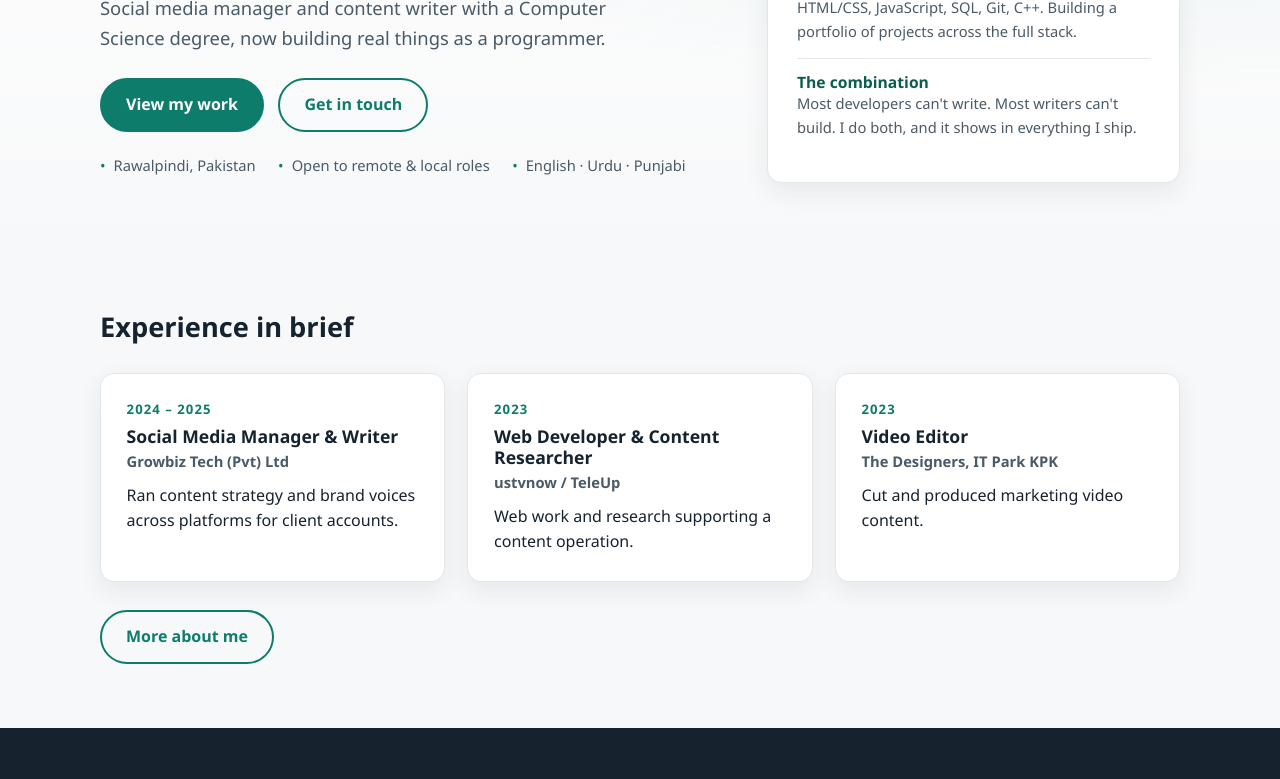
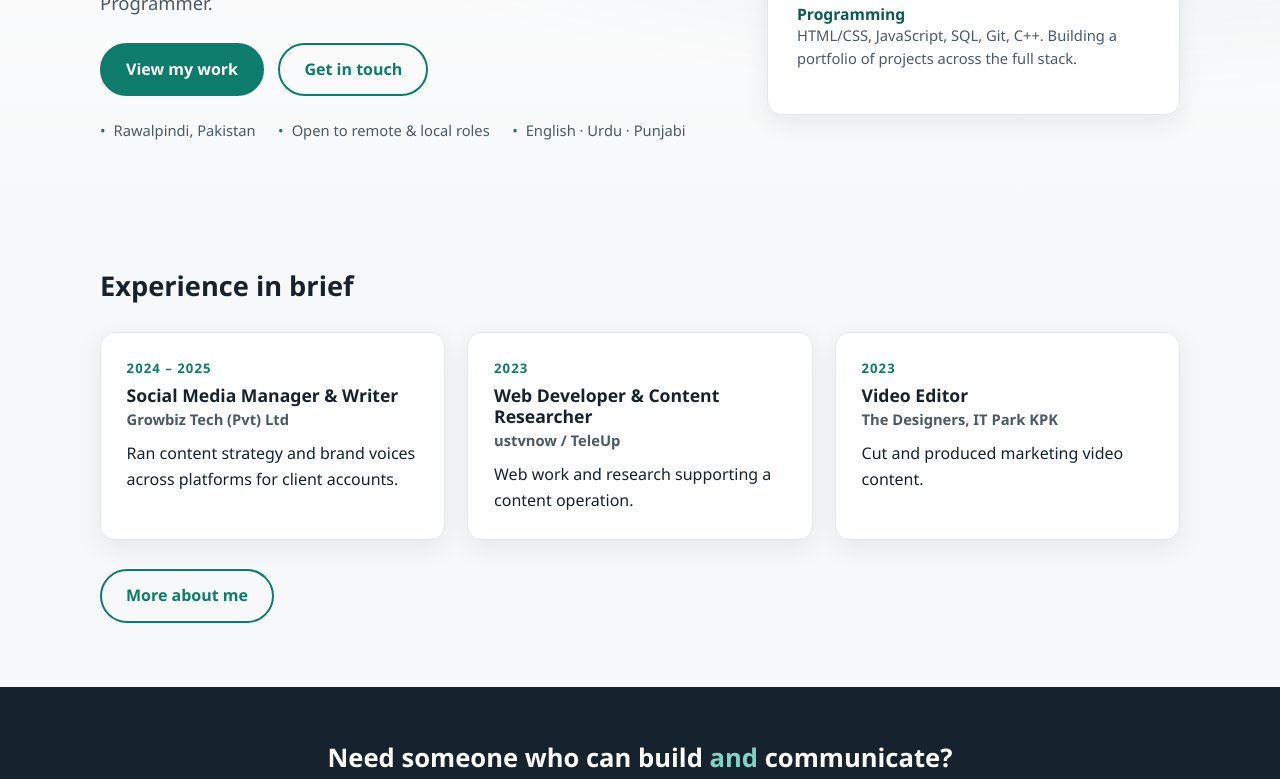
Before and after one commit to rafaqatmuhammadaown537/portfolio, a plain HTML site: page index.html in a window 1280 px wide. Shown: the part 321-1100 px from the top of the page. Drawn offline with Linux system fonts and the light colour scheme.

Commit message:
Remove The combination block and simplify hero tagline

```diff
--- a/index.html
+++ b/index.html
@@ -30,7 +30,7 @@
         <div class="hero__text">
           <p class="hero__kicker">Hi, I'm</p>
           <h1>Muhammad Aown<br />Rafaqat</h1>
-          <p class="hero__tagline">Social media manager and content writer with a Computer Science degree, now building real things as a programmer.</p>
+          <p class="hero__tagline">Programmer.</p>
           <div class="hero__actions">
             <a class="btn" href="projects.html">View my work</a>
             <a class="btn btn--ghost" href="contact.html">Get in touch</a>
@@ -50,10 +50,6 @@
           <div class="skill">
             <h3>Programming</h3>
             <p>HTML/CSS, JavaScript, SQL, Git, C++. Building a portfolio of projects across the full stack.</p>
-          </div>
-          <div class="skill">
-            <h3>The combination</h3>
-            <p>Most developers can't write. Most writers can't build. I do both, and it shows in everything I ship.</p>
           </div>
         </div>
       </div>
```
